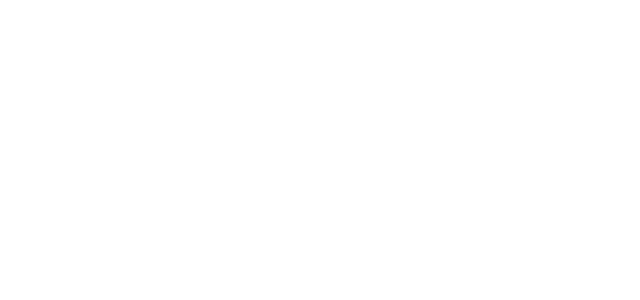
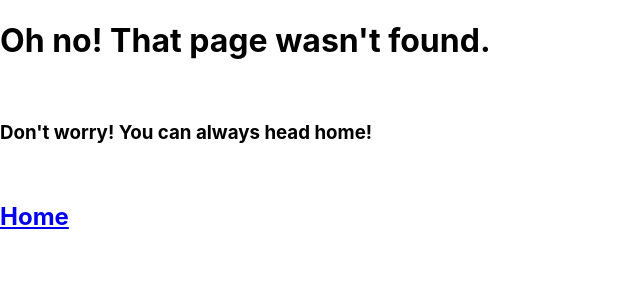
Before and after one commit to Jendnice/challenge_accepted, a React (Create React App) app in the folder client/: page /powers/1 in a window 1280 px wide. Shown: the top 300 px of the page, without its empty margins (0-640 px from the left). Built offline with nearby package versions, Linux system fonts and the light colour scheme.

Commit message:
comment out PowerShow.js and where it's imported and rendered in App.js, update index.js to include serviceWorker, create NotFound.js component and import and render it in App.js

```diff
--- a/client/src/App.js
+++ b/client/src/App.js
@@ -27,23 +27,27 @@
 
 // export default App;
 
-
 import React, { Component } from 'react';
 import PowersContainer from './containers/PowersContainer';
-// import PowerShow from './components/powers/PowerShow'
+// import PowerShow from './components/powers/PowerShow';
 import Home from './components/Home';
+import NotFound from './components/NotFound';
 import { BrowserRouter as Router, Switch, Route } from 'react-router-dom';
 
 class App extends Component {
 
   render() {
+
     return (
       <Router>
             <div className="App">
               <Switch>
                 <Route exact path="/" component={ Home } />
                 <Route exact path="/powers" component={PowersContainer} />
-                {/* <Route exact path="/powers/:id" render={(props) => <PowerShow {...props} powers={this.state.powers} /> } /> */}
+                <Route path="*" component={NotFound} />
+
+              {/* <Route path="/powers/:id" render={(routeProps) => <PowerShow {...routeProps} powers={this.props.powers} /> } /> */}
+
               </Switch>
             </div>
       </Router>
@@ -53,7 +57,5 @@
 
 }
 
+
 export default App
-
-            // <Route exact path="/pets" component={PetList} />
-            // <Route exact path="/pets/:id" render={ props => <PetShow {...props} pets={ this.state.pets } />} />
--- /dev/null
+++ b/client/src/components/NotFound.js
@@ -0,0 +1,14 @@
+import React from 'react'
+import { Link } from 'react-router-dom';
+
+const NotFound = () => {
+    return (
+        <div>
+            <h1> Oh no! That page wasn't found. </h1><br/ >
+            <h3> Don't worry! You can always head home! </h3> <br />
+            <Link to='/'><h2>Home</h2></Link>
+       </div>
+    )
+  }
+
+export default NotFound
--- a/client/src/index.js
+++ b/client/src/index.js
@@ -6,7 +6,7 @@
 import { Provider } from 'react-redux';
 import { createStore, compose, applyMiddleware } from 'redux';
 import thunk from 'redux-thunk'
-// import * as serviceWorker from './serviceWorker';
+import * as serviceWorker from './serviceWorker';
 
 
 
@@ -27,4 +27,4 @@
 // unregister() to register() below. Note this comes with some pitfalls.
 // Learn more about service workers: https://bit.ly/CRA-PWA
 
-// serviceWorker.unregister();
+serviceWorker.unregister();
```
Also changed, not shown: client/src/components/powers/PowerShow.js (+7 -5 lines).
